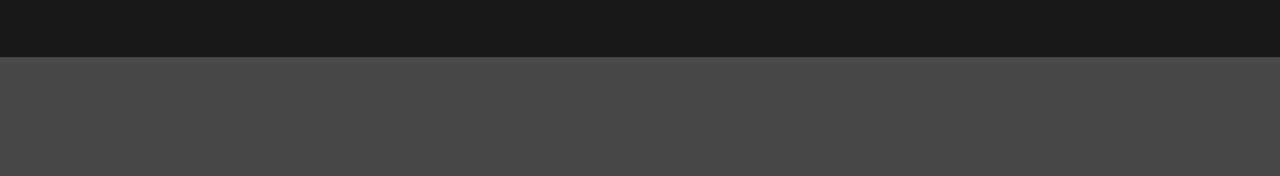
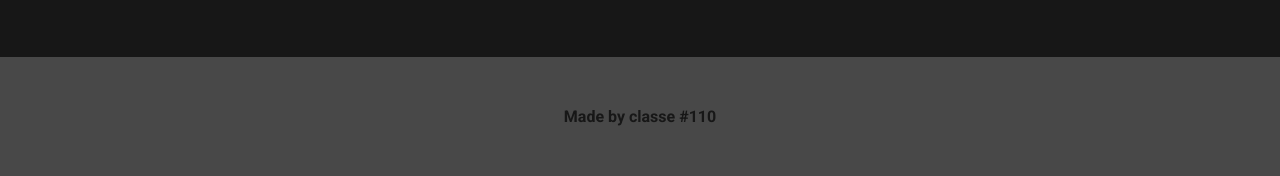
Before and after one commit to Luigi-Iorio/php-dischi-json, a PHP site: page / in a window 1280 px wide. Shown: the part 923-1099 px from the top of the page. Before the commit the page ends 980 px from the top, so only its background shows below. Run offline with PHP 8.4, Linux system fonts and the light colour scheme.

Commit message:
feat: componente footer

```diff
--- a/css/style.css
+++ b/css/style.css
@@ -77,3 +77,11 @@ main .card .img-debug {
   background-color: rgb(23, 23, 23);
   border-radius: 20px;
 }
+
+/* FOOTER */
+footer {
+  padding: 50px;
+  background-color: rgb(72, 72, 72);
+  color: rgb(23, 23, 23);
+  text-align: center;
+}
--- a/index.php
+++ b/index.php
@@ -46,7 +46,9 @@
         <!-- /main -->
 
         <!-- footer -->
-        <footer></footer>
+        <footer>
+            <h4>{{ footerText }}</h4>
+        </footer>
         <!-- /footer -->
     </div>
     <!-- vue -->
--- a/js/script.js
+++ b/js/script.js
@@ -6,6 +6,7 @@ createApp({
       textLogo: "Boolean",
       booleanClass: "Classe #110",
       albumText: "I 6 migliori album del 2023",
+      footerText: "Made by classe #110",
       dischi: [],
     };
   },
```
